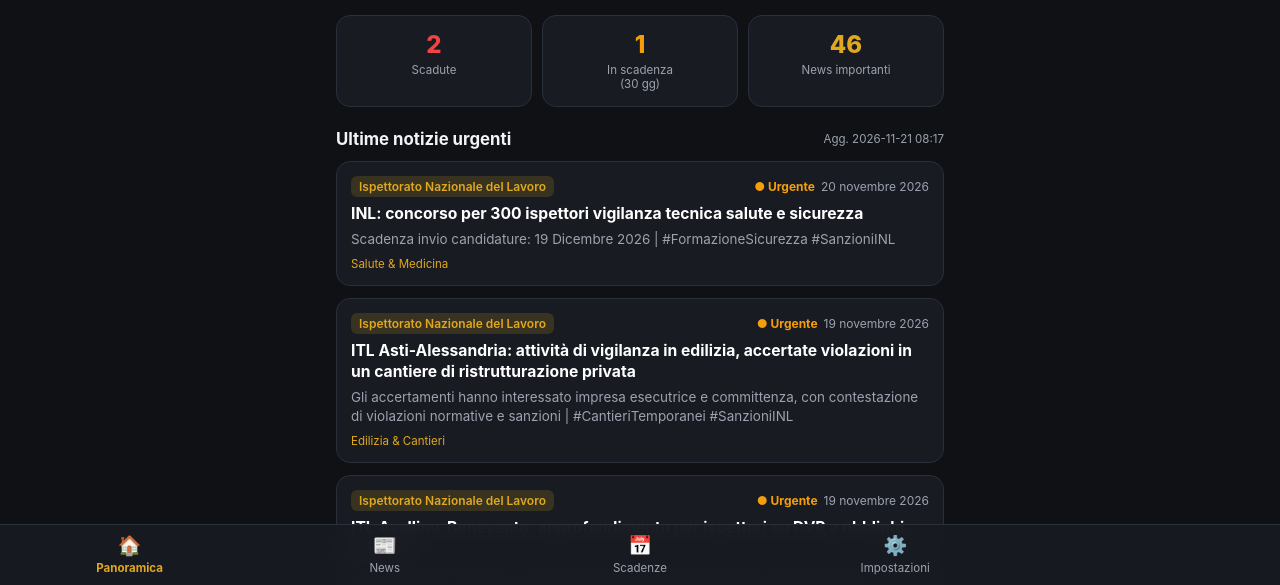
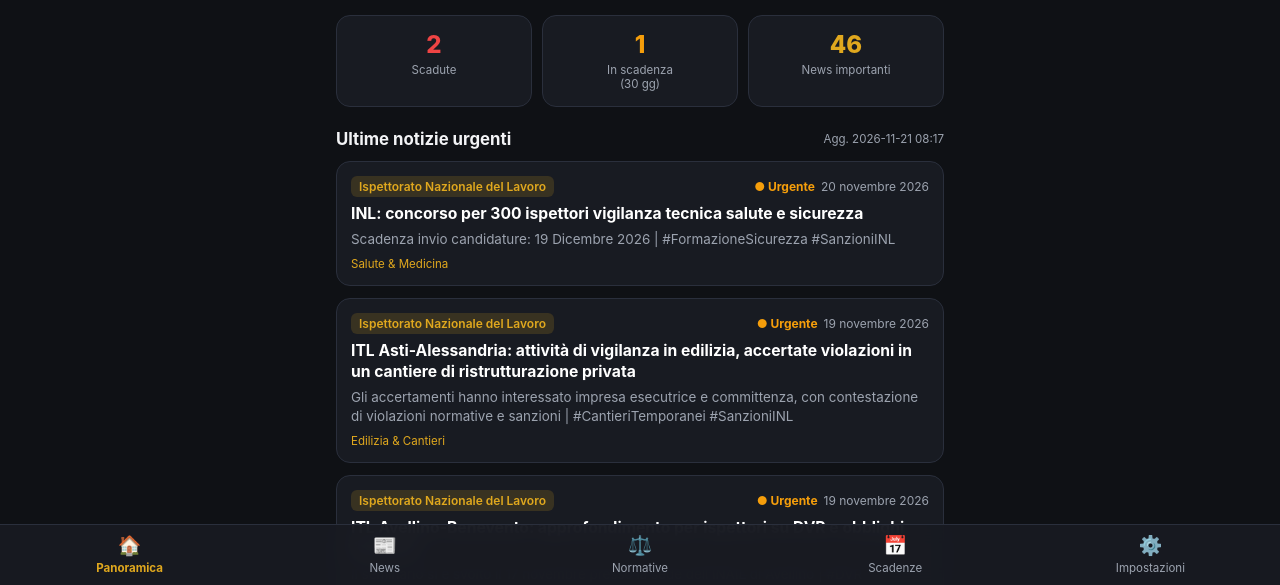
Before and after one commit to renatodonofrio1971/info-sicurezza-lavoro, a plain HTML site: page index.html in a window 1280 px wide. Shown: the part 213-798 px from the top of the page. Drawn offline with Linux system fonts and the light colour scheme.

Commit message:
Add Normative tab button to navigation

```diff
--- a/index.html
+++ b/index.html
@@ -245,12 +245,14 @@
 
       <button id="btn-top" class="btn-top" onclick="window.scrollTo({top:0, behavior:'smooth'})">Torna su</button>
 
-  <nav class="tab-bar">
+   <nav class="tab-bar">
     <button class="tab-btn active" data-target="view-home"><span class="tab-icon">🏠</span><span>Panoramica</span></button>
     <button class="tab-btn" data-target="view-news"><span class="tab-icon">📰</span><span>News</span></button>
+    <button class="tab-btn" data-target="view-norms"><span class="tab-icon">⚖️</span><span>Normative</span></button>
     <button class="tab-btn" data-target="view-deadlines"><span class="tab-icon">📅</span><span>Scadenze</span></button>
     <button class="tab-btn" data-target="view-settings"><span class="tab-icon">⚙️</span><span>Impostazioni</span></button>
   </nav>
+
   <script>
     let APP_DATA = { news: [], deadlines: [], subcategories: {} };
     let selectedMacro = "Tutte";
```
